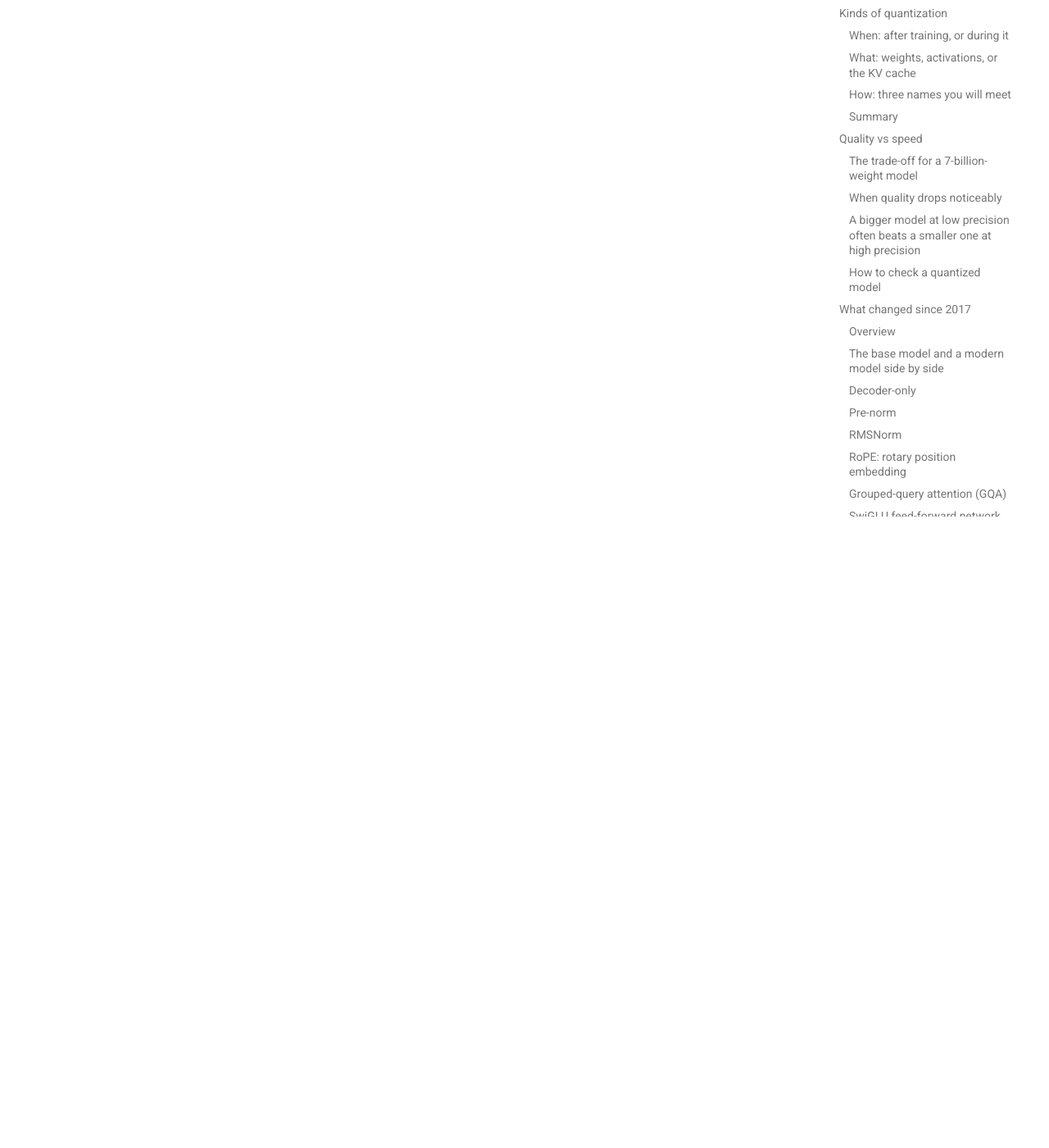
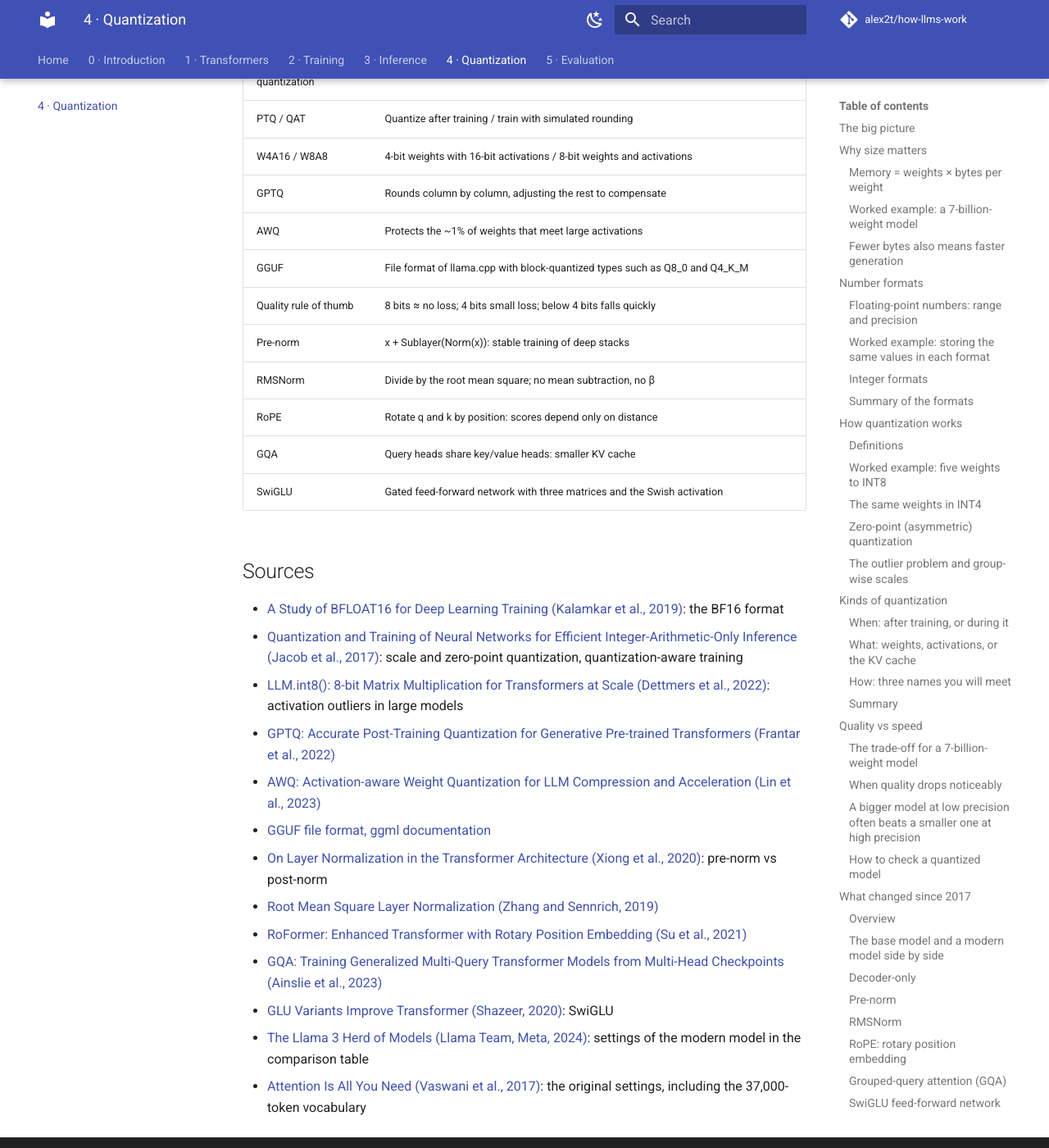
Before and after one commit to alex2t/how-llms-work, an MkDocs documentation site: the page built from docs/04-quantization.md, in a window 1280 px wide and 1400 px high, scrolled down 16580 px. Shown: the whole window at 82% size. Built offline with MkDocs 1.6.1 and Material for MkDocs 9.7.7, drawn with Linux system fonts in a browser that asks for light colours; comment, search, counter and statistics services are not loaded; some of the changed text lies outside the part shown.

Commit message:
ch4: cheat sheet and sources — chapter complete
Co-Authored-By: Claude Opus 5.5 <noreply@anthropic.com>

```diff
--- a/docs/04-quantization.md
+++ b/docs/04-quantization.md
@@ -383,3 +383,46 @@ Because of the third matrix, models usually choose a smaller expansion to keep t
 
 - **Context.** The 2017 model translated single sentences. Modern models are trained on long documents, with context windows of 8,192 tokens (Llama 3 8B) and, in later models, 128,000 tokens or more. Long contexts are what make the KV cache so large ([Chapter 3](03-inference.md#the-context-window-a-hard-limit)), which is why GQA and KV-cache quantization matter.
 - **Vocabulary.** A larger vocabulary means common words and code fragments become single tokens, so the same text needs fewer tokens and generates faster. The cost is a larger embedding matrix E: Llama 3 8B's has 128,256 × 4,096 = 525,336,576 weights, about 6.5% of the whole model, compared with about 37,000 × 512 ≈ 19 million in the 2017 model.
+
+## Cheat sheet
+
+| Concept | One-line meaning |
+| --- | --- |
+| Weight memory | Number of weights × bytes per weight; 7B model: 28 GB (FP32), 14 GB (16-bit), 7 GB (INT8), 3.5 GB (INT4) |
+| Decode speed limit | Memory speed ÷ model size: fewer bytes per weight, faster generation |
+| Floating-point number | Sign + exponent (range) + fraction (precision) |
+| FP32 / FP16 / BF16 | 4 bytes, precise / 2 bytes, small range / 2 bytes, FP32's range with low precision |
+| INT8 / INT4 | 256 / 16 whole-number levels, used with a scale |
+| Quantize / dequantize | q = round(w ÷ scale); ŵ = q × scale |
+| Scale | Size of one integer step: max \|w\| ÷ q\_max |
+| Rounding error | w − ŵ; at most half a step |
+| Zero point | Extra number that lets an unsigned range cover min to max (asymmetric quantization) |
+| Outlier | One large value that ruins the scale for all the others |
+| Group-wise quantization | One scale per 32 to 128 weights; INT4 with groups of 32 = 4.5 bits per weight |
+| PTQ / QAT | Quantize after training / train with simulated rounding |
+| W4A16 / W8A8 | 4-bit weights with 16-bit activations / 8-bit weights and activations |
+| GPTQ | Rounds column by column, adjusting the rest to compensate |
+| AWQ | Protects the ~1% of weights that meet large activations |
+| GGUF | File format of llama.cpp with block-quantized types such as Q8\_0 and Q4\_K\_M |
+| Quality rule of thumb | 8 bits ≈ no loss; 4 bits small loss; below 4 bits falls quickly |
+| Pre-norm | x + Sublayer(Norm(x)): stable training of deep stacks |
+| RMSNorm | Divide by the root mean square; no mean subtraction, no β |
+| RoPE | Rotate q and k by position: scores depend only on distance |
+| GQA | Query heads share key/value heads: smaller KV cache |
+| SwiGLU | Gated feed-forward network with three matrices and the Swish activation |
+
+## Sources
+
+- [A Study of BFLOAT16 for Deep Learning Training (Kalamkar et al., 2019)](https://arxiv.org/abs/1905.12322): the BF16 format
+- [Quantization and Training of Neural Networks for Efficient Integer-Arithmetic-Only Inference (Jacob et al., 2017)](https://arxiv.org/abs/1712.05877): scale and zero-point quantization, quantization-aware training
+- [LLM.int8(): 8-bit Matrix Multiplication for Transformers at Scale (Dettmers et al., 2022)](https://arxiv.org/abs/2208.07339): activation outliers in large models
+- [GPTQ: Accurate Post-Training Quantization for Generative Pre-trained Transformers (Frantar et al., 2022)](https://arxiv.org/abs/2210.17323)
+- [AWQ: Activation-aware Weight Quantization for LLM Compression and Acceleration (Lin et al., 2023)](https://arxiv.org/abs/2306.00978)
+- [GGUF file format, ggml documentation](https://github.com/ggml-org/ggml/blob/master/docs/gguf.md)
+- [On Layer Normalization in the Transformer Architecture (Xiong et al., 2020)](https://arxiv.org/abs/2002.04745): pre-norm vs post-norm
+- [Root Mean Square Layer Normalization (Zhang and Sennrich, 2019)](https://arxiv.org/abs/1910.07467)
+- [RoFormer: Enhanced Transformer with Rotary Position Embedding (Su et al., 2021)](https://arxiv.org/abs/2104.09864)
+- [GQA: Training Generalized Multi-Query Transformer Models from Multi-Head Checkpoints (Ainslie et al., 2023)](https://arxiv.org/abs/2305.13245)
+- [GLU Variants Improve Transformer (Shazeer, 2020)](https://arxiv.org/abs/2002.05202): SwiGLU
+- [The Llama 3 Herd of Models (Llama Team, Meta, 2024)](https://arxiv.org/abs/2407.21783): settings of the modern model in the comparison table
+- [Attention Is All You Need (Vaswani et al., 2017)](https://arxiv.org/abs/1706.03762): the original settings, including the 37,000-token vocabulary
```
Also changed, not shown: CLAUDE.md (+2 -1 lines), README.md (+2 -1 lines), plan.md (+1 -1 lines).
